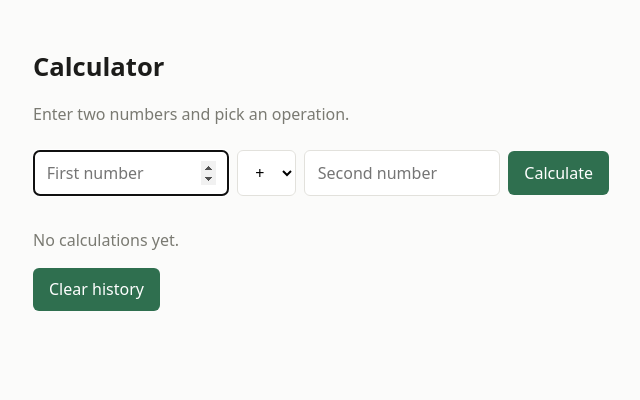
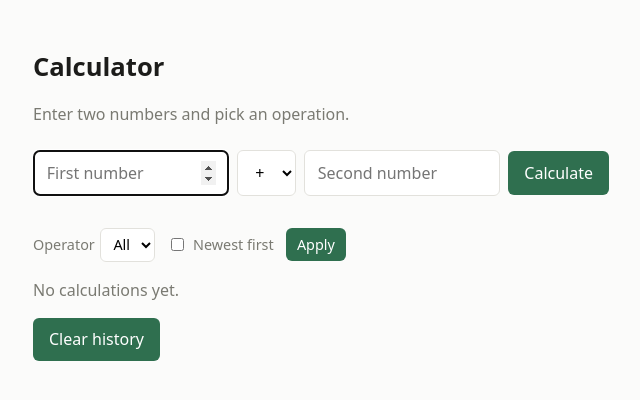
Before and after one commit to mudt-cm104-2026-winter/team-14, a FastAPI app: page / in a window 1280 px wide. Shown: the top 400 px of the page, without its empty margins (319-959 px from the left). Run offline with FastAPI, Linux system fonts and the light colour scheme.

Commit message:
feat: filter history by operator and sort newest first

```diff
--- a/app/main.py
+++ b/app/main.py
@@ -26,13 +26,26 @@ templates = Jinja2Templates(directory=HERE / "templates")
 
 @app.get("/")
 def show_list(request: Request):
-    """The start page: the form and all entries."""
+    """The start page: the form and the history, optionally filtered."""
+    operator = request.query_params.get("operator", "all")
+    newest = request.query_params.get("newest") == "1"
+
+    entries = storage.all_entries()
+    if operator in ("+", "-", "*", "/"):
+        entries = [entry for entry in entries if entry["operator"] == operator]
+    else:
+        operator = "all"
+    if newest:
+        entries = list(reversed(entries))
+
     return templates.TemplateResponse(
         request,
         "index.html",
         {
-            "entries": storage.all_entries(),
+            "entries": entries,
             "stats": storage.stats(),
+            "operator": operator,
+            "newest": newest,
             "error": request.query_params.get("error"),
         },
     )
--- a/app/static/style.css
+++ b/app/static/style.css
@@ -67,6 +67,28 @@ form.delete button {
   font-size: .85rem;
 }
 
+form.filters {
+  display: flex;
+  align-items: center;
+  flex-wrap: wrap;
+  gap: .75rem;
+  margin: 0 0 1rem;
+  color: var(--muted);
+  font-size: .9rem;
+}
+
+form.filters label { display: inline-flex; align-items: center; gap: .35rem; }
+
+form.filters select {
+  padding: .35rem .5rem;
+  border: 1px solid var(--line);
+  border-radius: 6px;
+  background: #fff;
+  font: inherit;
+}
+
+form.filters button { padding: .35rem .7rem; font-size: .9rem; }
+
 p.stats { margin: 0 0 .75rem; color: var(--muted); font-size: .9rem; }
 
 p.stats strong { color: var(--fg); }
--- a/app/templates/index.html
+++ b/app/templates/index.html
@@ -27,9 +27,23 @@
       <button type="submit">Calculate</button>
     </form>
 
+    <form class="filters" method="get">
+      <label>Operator
+        <select name="operator">
+          <option value="all" {% if operator == 'all' %}selected{% endif %}>All</option>
+          <option value="+" {% if operator == '+' %}selected{% endif %}>+</option>
+          <option value="-" {% if operator == '-' %}selected{% endif %}>−</option>
+          <option value="*" {% if operator == '*' %}selected{% endif %}>×</option>
+          <option value="/" {% if operator == '/' %}selected{% endif %}>÷</option>
+        </select>
+      </label>
+      <label><input type="checkbox" name="newest" value="1" {% if newest %}checked{% endif %}> Newest first</label>
+      <button type="submit">Apply</button>
+    </form>
+
     {% if stats %}
     <p class="stats">
-      {{ stats.count }} calculation{{ '' if stats.count == 1 else 's' }} ·
+      Total: {{ stats.count }} calculation{{ '' if stats.count == 1 else 's' }} ·
       highest <strong>{{ stats.highest }}</strong> ·
       lowest <strong>{{ stats.lowest }}</strong>
     </p>
@@ -57,7 +71,7 @@
       </tbody>
     </table>
     {% else %}
-    <p class="empty">No calculations yet.</p>
+    <p class="empty">{% if stats %}No calculations for this filter.{% else %}No calculations yet.{% endif %}</p>
     {% endif %}
 
     <form class="clear" action="/clear" method="post">
```
Also changed, not shown: CHANGELOG.md.
